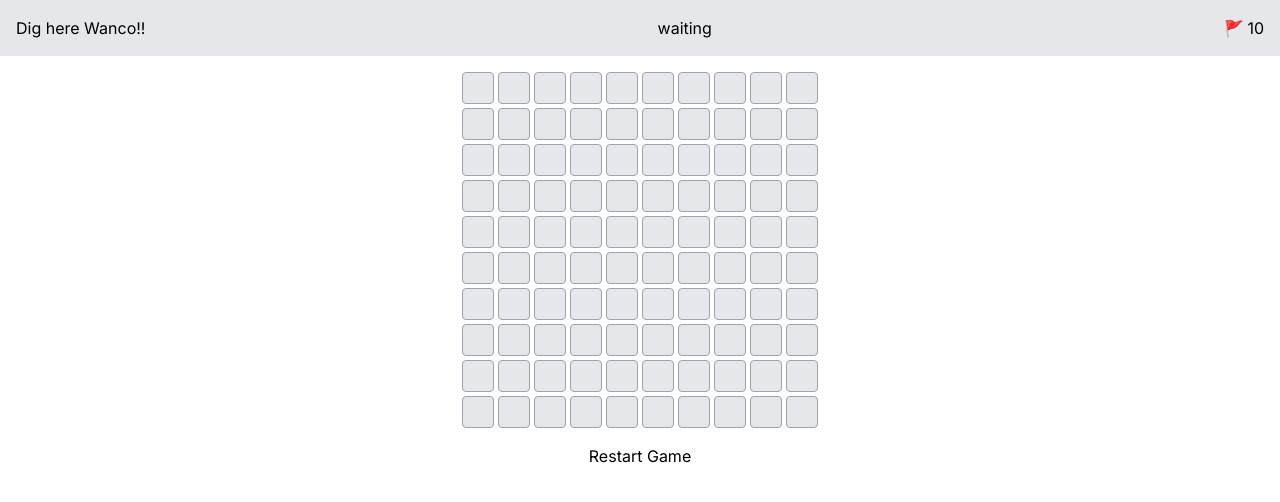
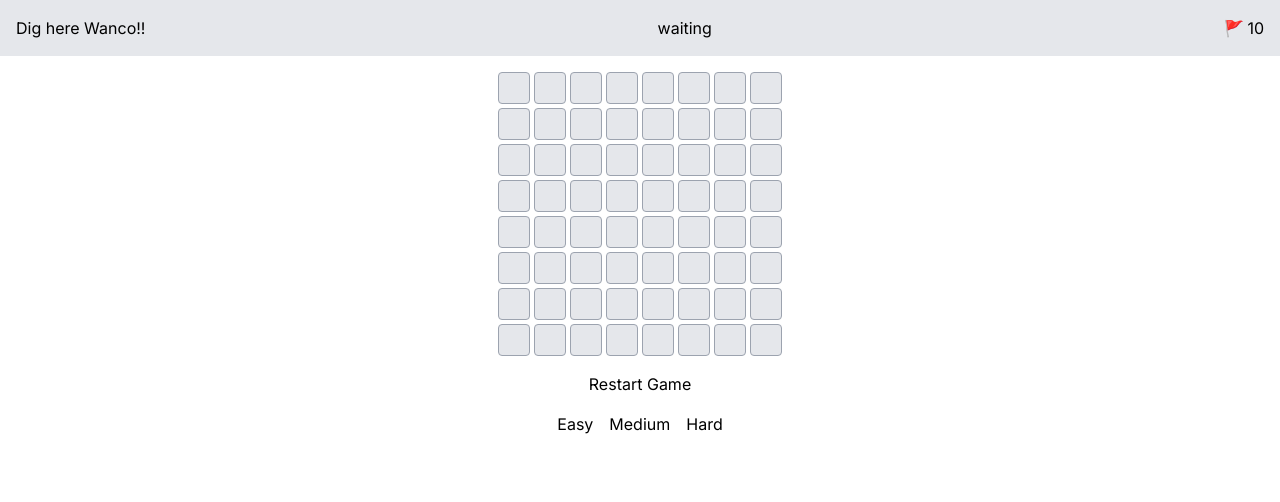
Before and after one commit to nohiro230/dig_here_wanco, a Next.js app: page / in a window 1280 px wide. Shown: the top 502 px of the page. Built offline with nearby package versions, Linux system fonts and the light colour scheme.

Commit message:
Add Difficulty

```diff
--- a/src/actions/gameActions.ts
+++ b/src/actions/gameActions.ts
@@ -1,18 +1,15 @@
-import { useState } from 'react';
-
 import { generateGrid, openCell, toggleFlag } from '@/utils/logic';
 import { GameState } from '@/types/GameState';
 import { GameStatus } from '@/types/GameStatus';
 
 const LONG_PRESS_DURATION = 500; // 長押しとみなす時間（ミリ秒）
 
-export const initializeGame = (size: number, mineCount: number) => {
-  const newGrid = generateGrid(size, mineCount);
+export const initializeGame = (state: GameState) => {
+  const newGrid = generateGrid(state.gridSize, state.minesCount);
   return {
+    gameStatus: GameStatus.Waiting,
     grid: newGrid,
-    minesCount: mineCount,
     flagsCount: 0,
-    gameStatus: GameStatus.Waiting
   };
 };
 
--- a/src/app/page.tsx
+++ b/src/app/page.tsx
@@ -7,18 +7,24 @@ import { useGameStore } from '@/store/gameStore';
 import Board from "@/components/Board";
 import StatusBar from '@/components/StatusBar';
 import RestartButton from '@/components/RestartButton';
+import DifficultySelector from '@/components/DifficultySelector';
 
 export default function Home() {
-  const gameStatus = useGameStore((state) => state.gameStatus);
 
-  const gridSize = 10; // グリッドのサイズ
-  const mineCount = 10; // マインの数
-
-  const initializeGame = useGameStore((state) => state.initializeGame);
+  const { gameStatus, initializeGame, setDifficulty } = useGameStore((state) => ({
+    gameStatus: state.gameStatus,
+    initializeGame: state.initializeGame,
+    setDifficulty: state.setDifficulty
+  }));
 
   useEffect(() => {
-    initializeGame(gridSize, mineCount);
-  }, [initializeGame, gridSize, mineCount]);
+    initializeGame();
+  }, [initializeGame]);
+
+  const handleSelectDifficulty = (gridSize: number, mineCount: number) => {
+    setDifficulty(gridSize, mineCount);
+    initializeGame();
+  };
 
   return (
     <main className="grid gap-4">
@@ -28,8 +34,10 @@ export default function Home() {
         {gameStatus === GameStatus.Lost && (
           <div>
             <p>Game Over!</p>
-            <RestartButton />
           </div>
+        )}
+        {gameStatus !== GameStatus.Playing && (
+          <DifficultySelector onSelectDifficulty={handleSelectDifficulty} />
         )}
     </main>
   );
--- a/src/components/Board.tsx
+++ b/src/components/Board.tsx
@@ -1,4 +1,3 @@
-import React from 'react';
 import Cell from '@/components/Cell';
 import { useGameStore } from '@/store/gameStore';
 
--- a/src/components/Cell.tsx
+++ b/src/components/Cell.tsx
@@ -1,5 +1,5 @@
 import { handleCellClick, handleCellTouchEnd, handleCellTouchStart } from '@/actions/gameActions';
-import React, { useState, useEffect } from 'react';
+import React, { useState } from 'react';
 
 type Props = {
   value: number;
--- /dev/null
+++ b/src/components/DifficultySelector.tsx
@@ -0,0 +1,13 @@
+type Props = {
+  onSelectDifficulty: (gridSize: number, mineCount: number) => void;
+};
+
+export default function DifficultySelector({ onSelectDifficulty }: Props) {
+  return (
+    <div className="flex justify-center items-center gap-4">
+      <button onClick={() => onSelectDifficulty(8, 10)}>Easy</button>
+      <button onClick={() => onSelectDifficulty(10, 20)}>Medium</button>
+      <button onClick={() => onSelectDifficulty(12, 30)}>Hard</button>
+    </div>
+  );
+};
--- a/src/components/RestartButton.tsx
+++ b/src/components/RestartButton.tsx
@@ -1,14 +1,9 @@
-import React from 'react';
 import { useGameStore } from '@/store/gameStore';
 
 export default function RestartButton() {
   const restartGame = useGameStore((state) => state.initializeGame);
 
-  const handleRestart = () => {
-    restartGame(10, 10); // グリッドサイズとマインの数を指定
-  };
-
   return (
-    <button onClick={handleRestart}>Restart Game</button>
+    <button onClick={restartGame}>Restart Game</button>
   );
 };
--- a/src/components/StatusBar.tsx
+++ b/src/components/StatusBar.tsx
@@ -1,6 +1,5 @@
 import { useGameStore } from '@/store/gameStore';
 import { GameStatus } from '@/types/GameStatus';
-import React from 'react';
 
 type Props = {
   status: GameStatus;
--- a/src/store/gameStore.ts
+++ b/src/store/gameStore.ts
@@ -6,10 +6,12 @@ import { initializeGame, openCellAction, toggleFlagAction } from '@/actions/game
 export const useGameStore = create<GameState>((set) => ({
   gameStatus: GameStatus.Waiting,
   grid: [],
-  minesCount: 0,
+  minesCount: 10,
   flagsCount: 0,
+  gridSize: 8,
   setGrid: (newGrid) => set({ grid: newGrid }),
+  setDifficulty: (gridSize: number, mineCount: number) => set({ gridSize, minesCount: mineCount }),
   openCell: (row: number, col: number) => set((state) => openCellAction(state, row, col)),
   toggleFlag: (row: number, col: number) => set((state) => toggleFlagAction(state, row, col)),
-  initializeGame: (size: number, mineCount: number) => set(() => initializeGame(size, mineCount)),
+  initializeGame: () => set((state) => initializeGame(state)),
 }));
--- a/src/types/GameState.ts
+++ b/src/types/GameState.ts
@@ -6,8 +6,10 @@ export type GameState = {
   grid: CellType[][];
   minesCount: number;
   flagsCount: number;
+  gridSize: number;
   setGrid: (newGrid: CellType[][]) => void;
+  setDifficulty: (gridSize: number, mineCount: number) => void;
   openCell: (rowIndex: number, cellIndex: number) => void;
   toggleFlag: (rowIndex: number, cellIndex: number) => void;
-  initializeGame: (size: number, mineCount: number) => void;
+  initializeGame: () => void;
 };
```
